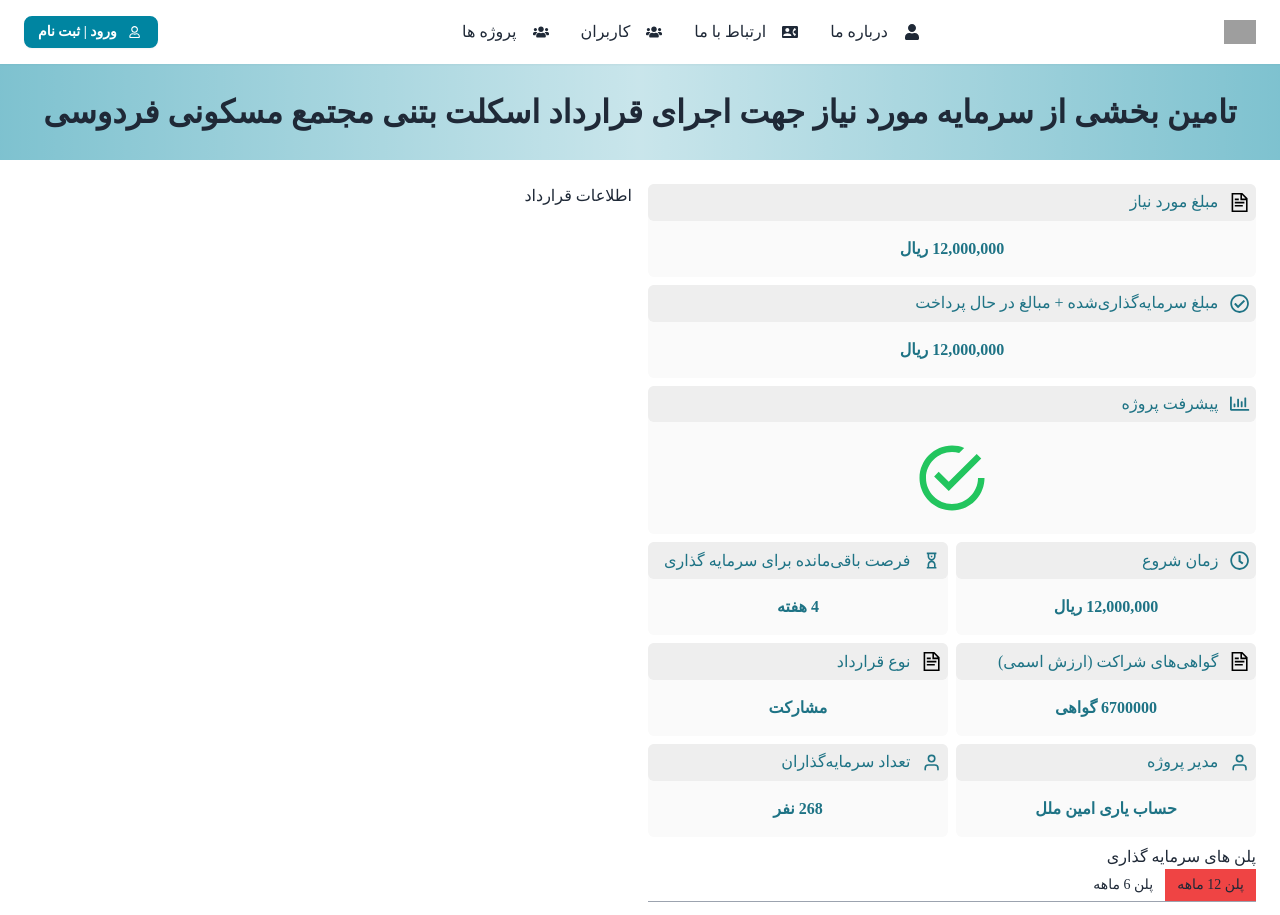
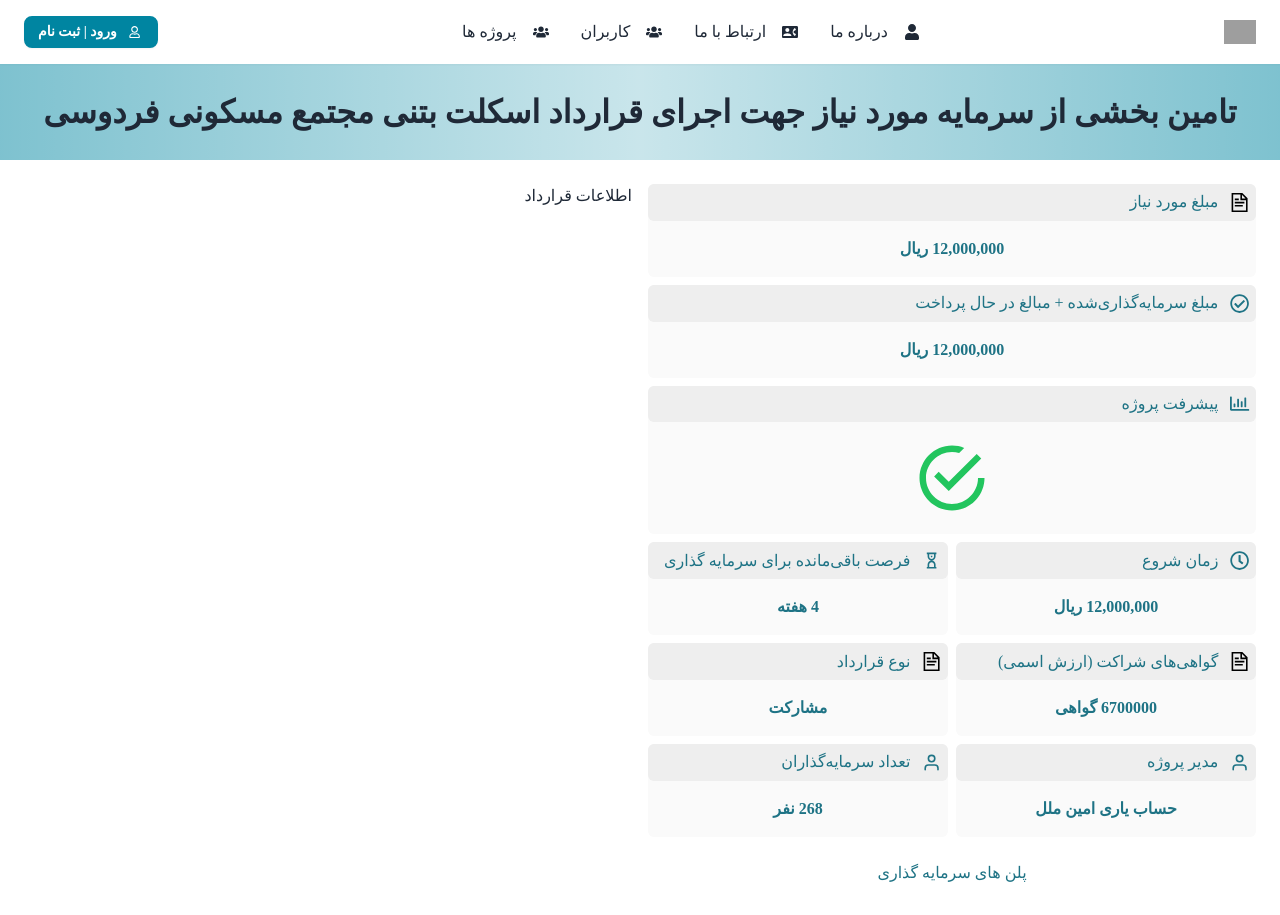
Before and after one commit to aliakbari77/halalfund, a React (Vite) app: page /projectDetails/1 in a window 1280 px wide. Shown: the top 915 px of the page. Built offline with nearby package versions, Linux system fonts and the light colour scheme; grey boxes are pictures that could not be loaded.

Commit message:
fix: color tab at project details

```diff
--- a/src/components/ProjectSummary.tsx
+++ b/src/components/ProjectSummary.tsx
@@ -87,8 +87,10 @@ const ProjectSummary = () => {
 					<div className="text-center p-[1rem] font-bold">268 نفر</div>
 				</div>
 			</div>
-			<div className="flex flex-col">
-				<header>پلن های سرمایه گذاری</header>
+			<div className="flex flex-col gap-4">
+				<header className="p-4 text-center text-[#1e7385]">
+					پلن های سرمایه گذاری
+				</header>
 				<TabSummary />
 			</div>
 		</div>
--- a/src/components/TabSummary.tsx
+++ b/src/components/TabSummary.tsx
@@ -7,13 +7,17 @@ const TabSummary = () => {
 			<div className="flex flex-row">
 				<button
 					onClick={() => setActiveTab(1)}
-					className={activeTab === 1 ? "btn-sm bg-red-500" : "btn-sm"}
+					className={
+						activeTab === 1 ? "btn-sm bg-[#0085a1] text-white rounded-t-md" : "btn-sm"
+					}
 				>
 					پلن 12 ماهه
 				</button>
 				<button
 					onClick={() => setActiveTab(2)}
-					className={activeTab === 2 ? "btn-sm bg-red-500" : "btn-sm"}
+					className={
+						activeTab === 2 ? "btn-sm bg-[#0085a1] text-white" : "btn-sm"
+					}
 				>
 					پلن 6 ماهه
 				</button>
```
